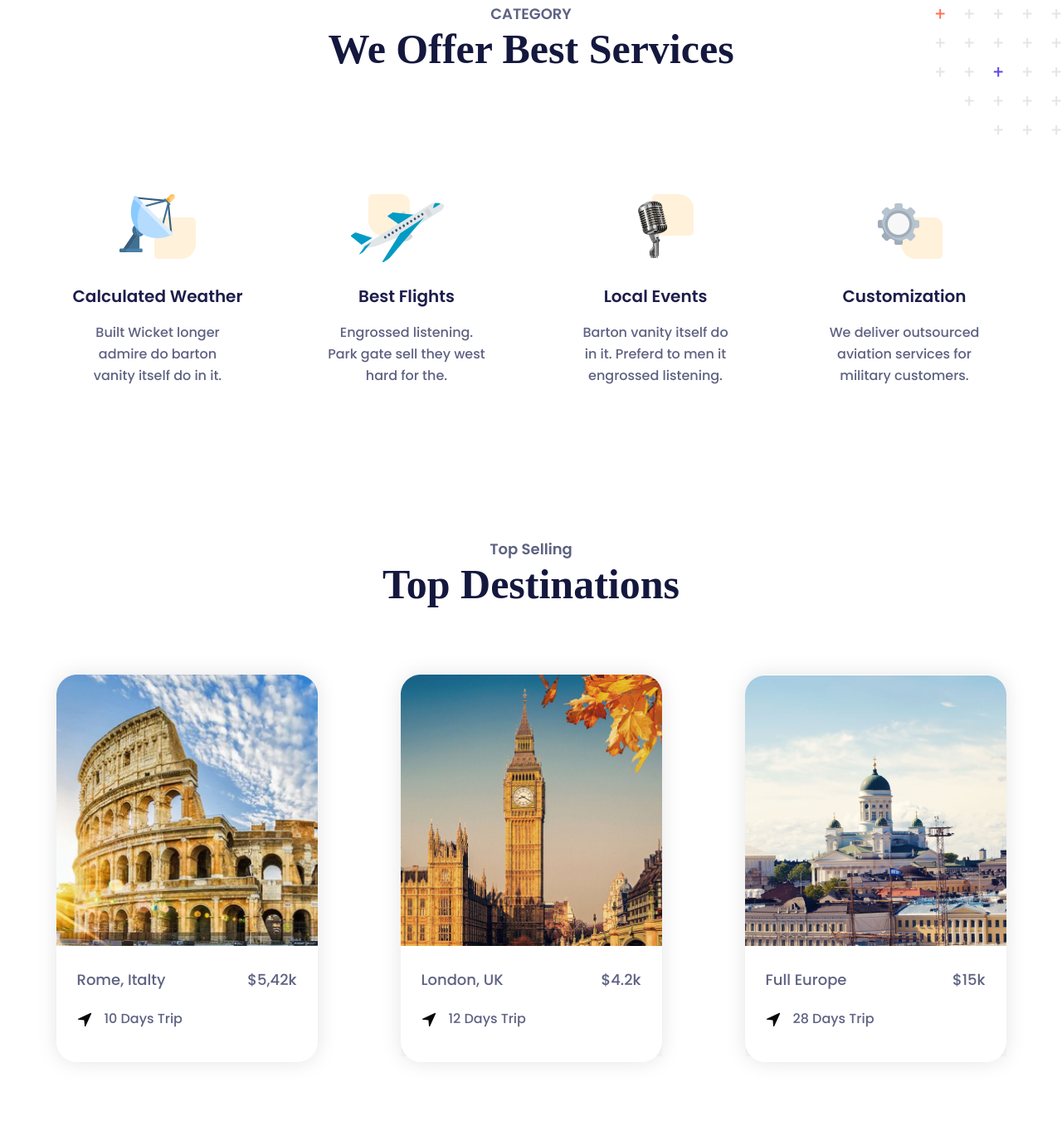
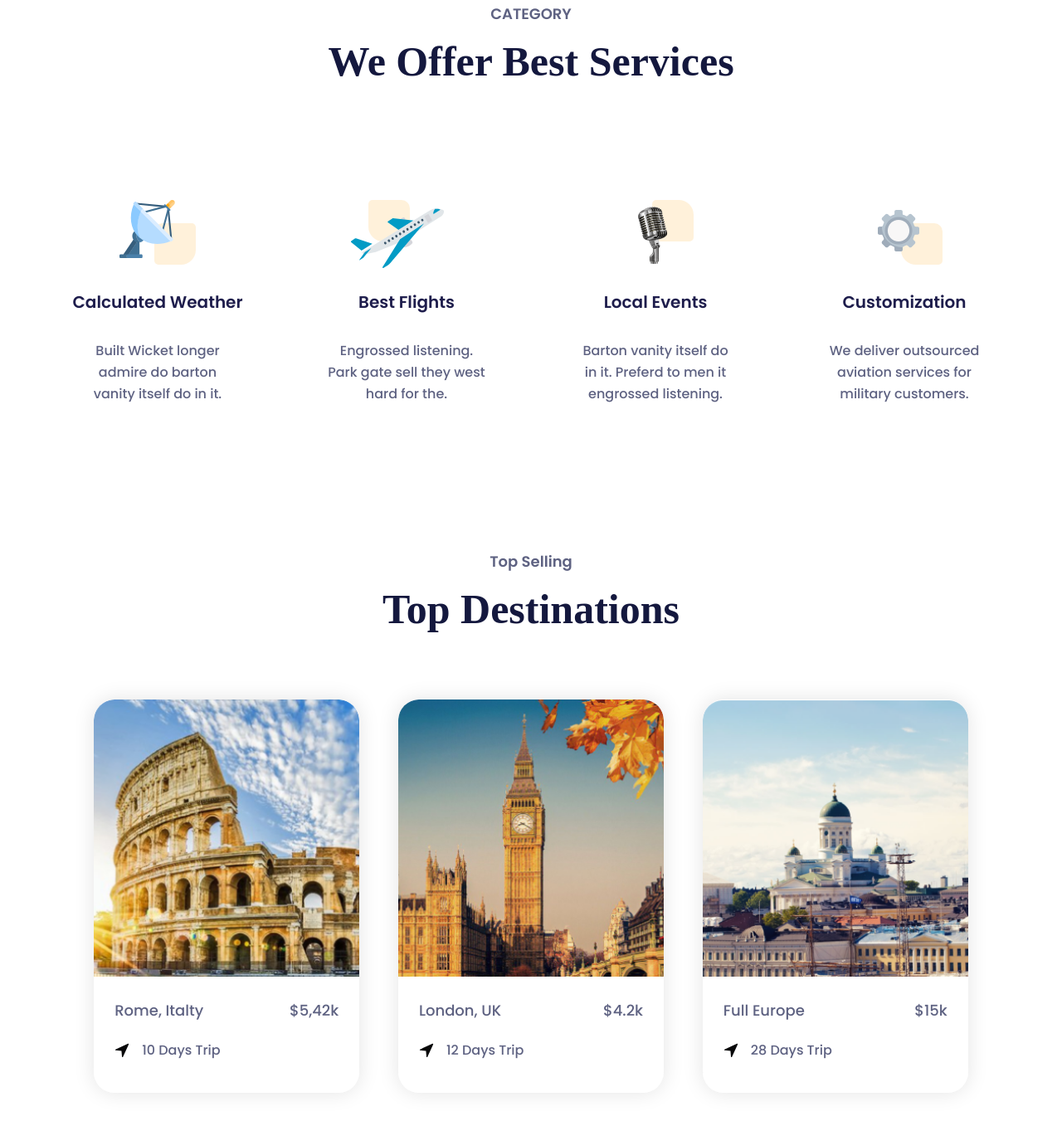
Before and after one commit to douryne/Travel-Agency-Landing, a plain HTML site: page index.html in a window 1280 px wide. Shown: the part 885-2242 px from the top of the page at 83% size. Before the commit the page ends 2195 px from the top, so only its background shows below. Drawn offline with Linux system fonts and the light colour scheme; a web font is replaced by a local one.

Commit message:
selling section responsive

```diff
--- a/css/main.css
+++ b/css/main.css
@@ -29,10 +29,11 @@ h1, h2, h3, h4, h5, h6 {
     color: #5E6282;
     font-family: 'Poppins', sans-serif;
     font-weight: 600;
+    margin-bottom: 15px;
 }
 
 .subtitle {
-    font-size: 50px;
+    font-size: clamp(2.25rem, 1.6vw + 1.9rem, 3.125rem);
     color: #14183E;
     font-weight: bold;
     font-family: 'Volkhov', serif;
@@ -261,9 +262,6 @@ h1, h2, h3, h4, h5, h6 {
 
 .category .container {
     text-align: center;
-    background-image: url("../src/Decorative-elements/plus.svg");
-    background-repeat: no-repeat;
-    background-position: top right;
 }
 
 .category .cards {
@@ -410,14 +408,23 @@ h1, h2, h3, h4, h5, h6 {
 .top_selling .cards {
     display: flex;
     justify-content: center;
+    align-items: center;
+    margin-bottom: 399px;
     margin-top: 50px;
 }
 
 .top_selling .card {
     position: relative;
+    width: clamp(240px, 30vw, 320px);
+    height: auto;
     border-radius: 25px;
+    overflow: hidden;
     box-shadow: 0px 0px 25px 1px rgba(0, 0, 0, 0.1);
-    margin: 30px 50px;
+    margin: 30px clamp(10px, 3vw - 15px, 50px);
+}
+
+.top_selling .card .image {
+    width: 100%;
 }
 
 .top_selling .info {
@@ -426,10 +433,9 @@ h1, h2, h3, h4, h5, h6 {
     bottom: 0;
     background-color: #fff;
     padding: 30px 25px 40px 25px;
-    border-radius: 0 0 25px 25px;
 
     font-weight: 500;
-    font-size: 18px;
+    font-size: clamp(0.75rem, 1.2vw + 0.2rem, 1.125rem);
     line-height: 125%;
 }
 
@@ -449,5 +455,5 @@ h1, h2, h3, h4, h5, h6 {
 }
 
 .top_selling .days {
-    font-size: 16px;
+    font-size: clamp(0.625rem, 1vw + 0.2rem, 1rem);
 }
--- a/css/media.css
+++ b/css/media.css
@@ -13,10 +13,6 @@
 
     .hero__subtitle {
         font-size: 14px;
-    }
-
-    .category .container {
-        background-image: unset;
     }
 }
 
@@ -64,4 +60,8 @@
     .category {
         margin-top: 100px;
     }
+
+    .top_selling .cards {
+        flex-direction: column;
+    }
 }
```
